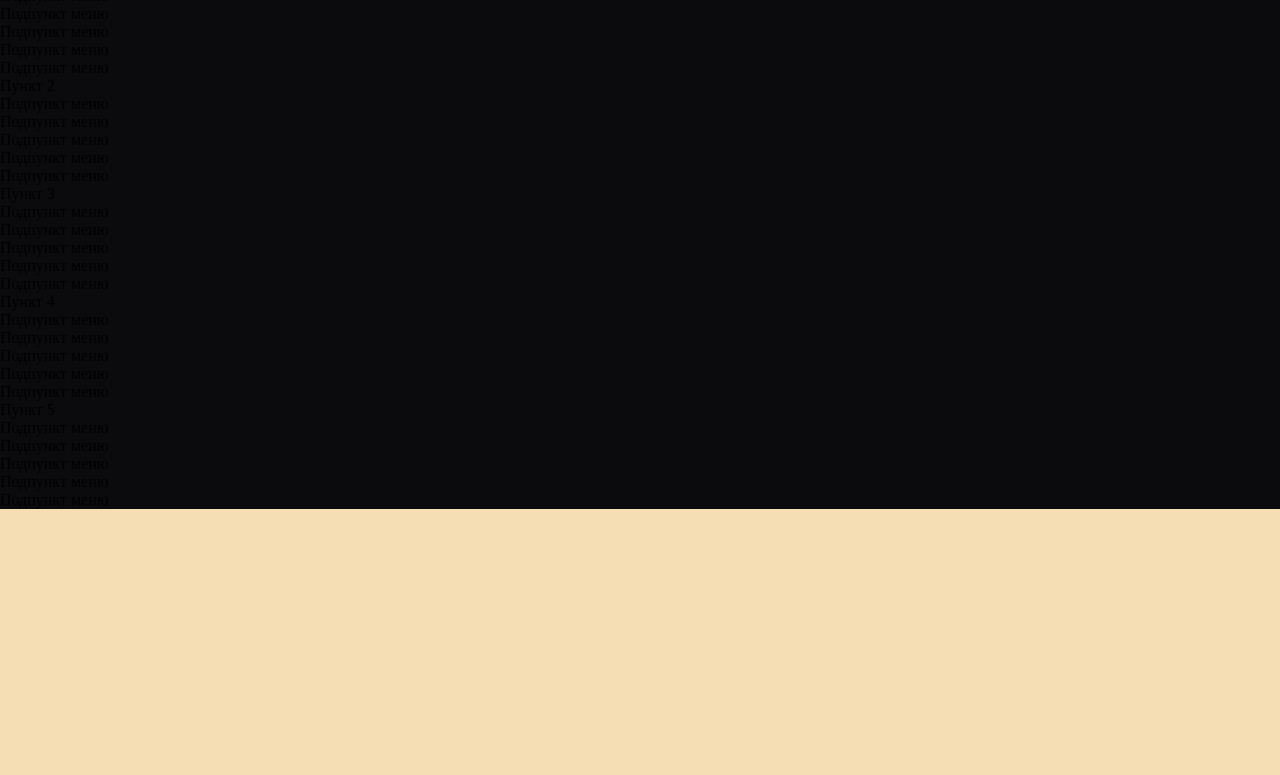
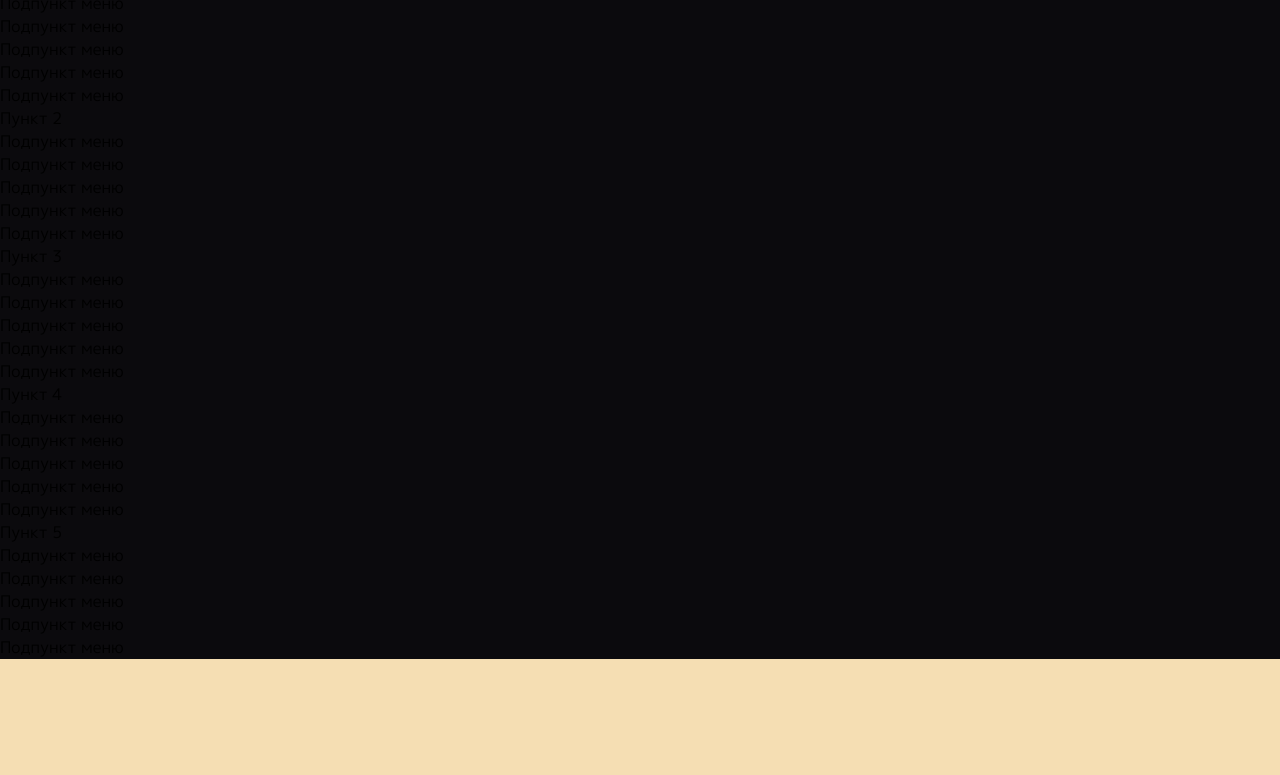
Before and after one commit to GitFlorance/700na500, a website: page src/index.html in a window 1280 px wide. Shown: the part 179-954 px from the top of the page. Drawn offline with nearby package versions, Linux system fonts and the light colour scheme; files that its build step writes are made by us from their sources.

Commit message:
fix header template
(cherry picked from commit 6e5d5b8711550ceee94fd1198dff01b72d03cf57)
(cherry picked from commit d586d926524b2612fbda019ffba645853a1002b6)

```diff
--- a/src/styles/content.pcss
+++ b/src/styles/content.pcss
@@ -1,7 +1,8 @@
 .content {
     width: 100%;
     height: 100%;
-    max-width: 1240px;
+    max-width: 1440px;
+    padding: 0 100px;
     margin: 0 auto;
 
     @media screen and (max-width: 1290px) {
--- a/src/styles/header/advantages.pcss
+++ b/src/styles/header/advantages.pcss
@@ -28,13 +28,14 @@
     &__content {
         display: grid;
         width: 100%;
-        padding: 8px 0 0 0;
+        padding: 8px 0 80px 0;
         grid-auto-columns: auto;
         grid-template-rows: 1fr 1fr 1fr;
         grid-auto-flow: column;
         grid-gap: 30px 142px;
 
         @media screen and (max-width: 768px) {
+            padding: 30px;
             grid-template-columns: 1fr;
             grid-template-rows: 1fr;
             grid-auto-rows: auto;
@@ -44,7 +45,6 @@
     }
 
     &__item {
-        font-family: 'M PLUS 1p', sans-serif;
         font-weight: 400;
         font-size: 14px;
         line-height: 21px;
--- a/src/styles/header/header.pcss
+++ b/src/styles/header/header.pcss
@@ -27,10 +27,15 @@
         height: 50px;
     }
 
+    &__spacer {
+        flex: 1;
+        max-width: 212px;
+    }
+
     &__tabs {
         height: 100%;
+        flex: 0 0 max-content;
         padding: 70px 0 0 0;
-        margin: 0 0 0 212px;
         position: relative;
         @media screen and (max-width: 768px) {
             margin: 0;
--- a/src/styles/header/tab.pcss
+++ b/src/styles/header/tab.pcss
@@ -2,7 +2,6 @@
     display: flex;
     height: 100%;
     color: #FFF;
-    font-family: 'M PLUS 1p', sans-serif;
     font-weight: 500;
     flex-direction: column;
     justify-content: space-between;
--- a/src/styles/index.pcss
+++ b/src/styles/index.pcss
@@ -8,6 +8,7 @@ body, html, header, main, footer, section, article, div, span, input, img {
 body {
     background: #0B0A0D;
     overflow-x: hidden;
+    font-family: 'M PLUS 1p', sans-serif;
 }
 
 .main {
```
Also changed, not shown: src/templates/header/index.html (+2 -0 lines).
